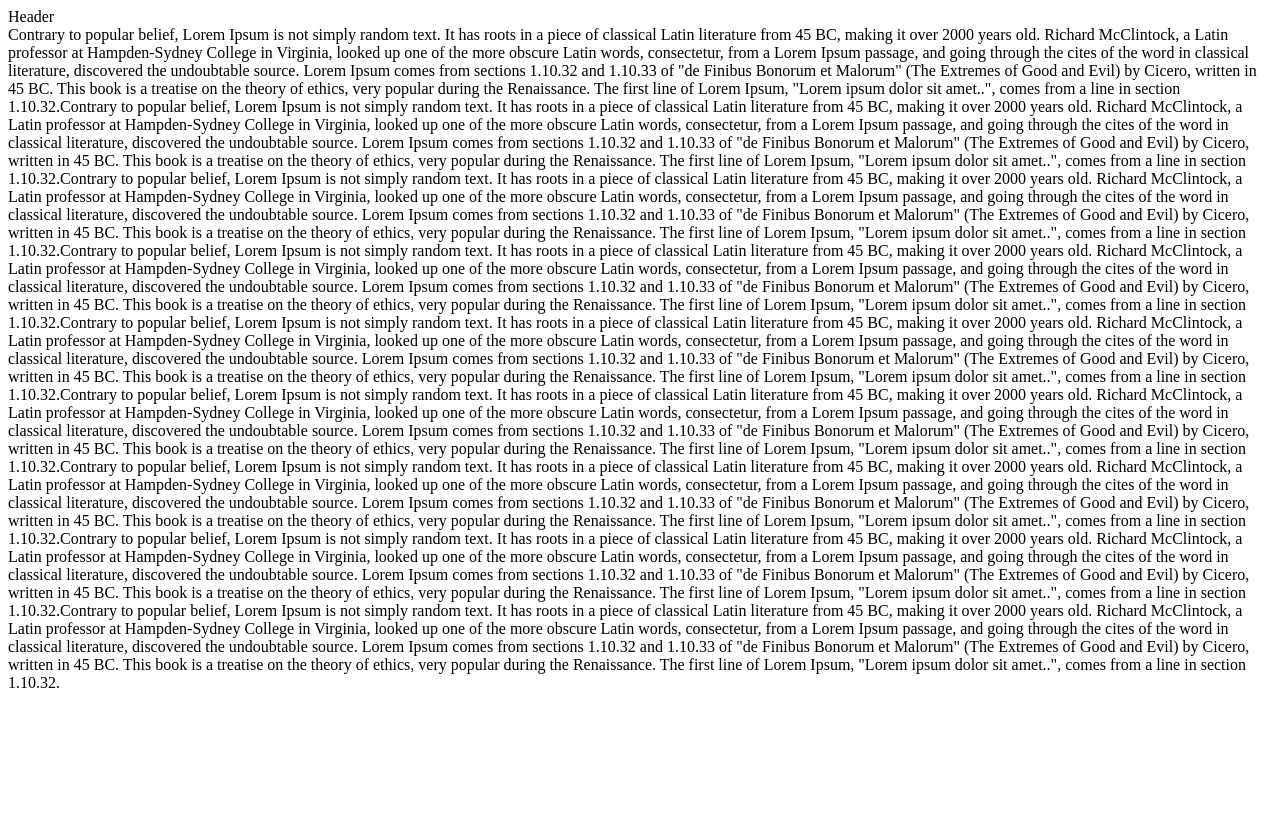
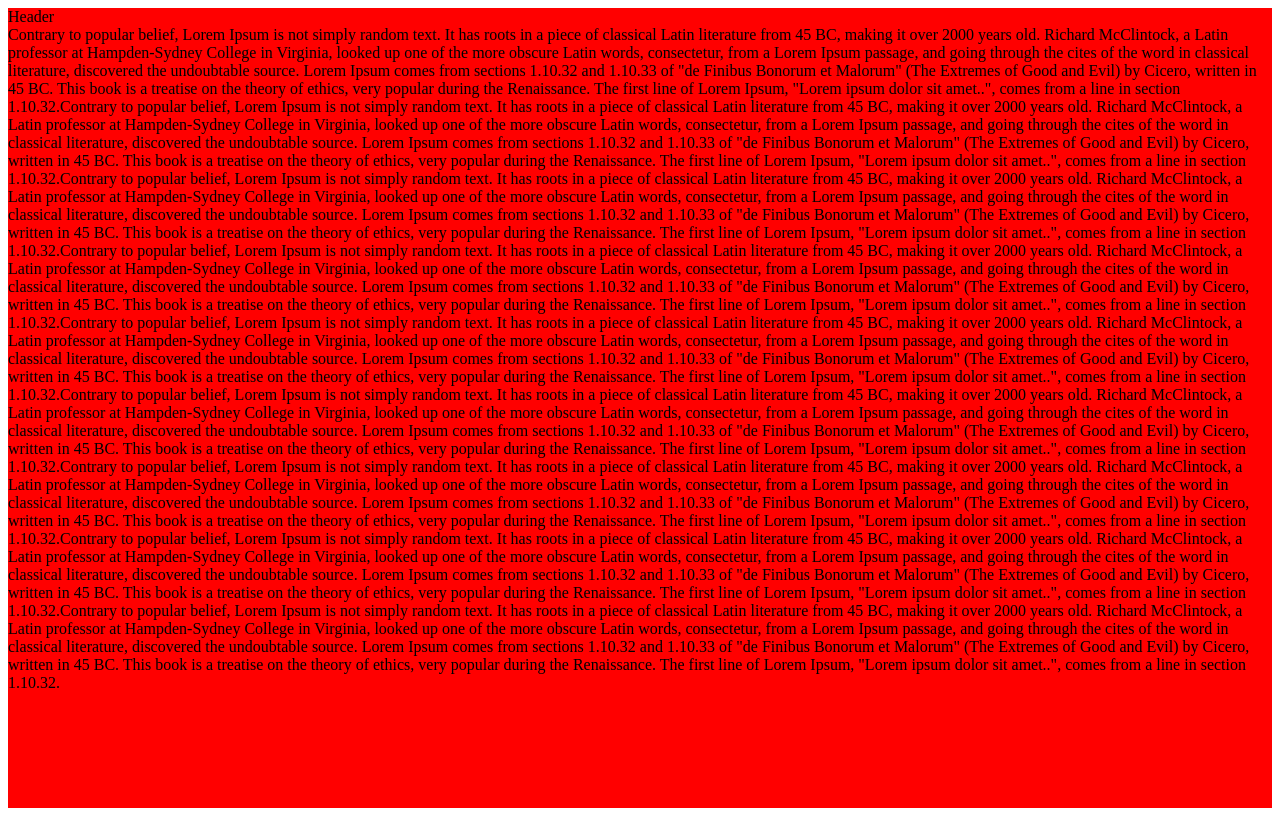
Before and after one commit to moroshko/scroll-issue, a plain HTML site: page index.html in a window 1280 px wide. Drawn offline with Linux system fonts and the light colour scheme.

Commit message:
Attempt to fix

```diff
--- a/index.html
+++ b/index.html
@@ -9,16 +9,18 @@
       height: 100dvh;
       display: flex;
       flex-direction: column;
-      /* container-type: inline-size; */
+      container-type: inline-size;
     }
     .main {
       flex-grow: 1;
-
+      display: flex;
+      flex-direction: column;
       @container (width >= 1024px) {
         background-color: red;
       }
     }
     .scroll {
+      flex-grow: 1;
       overflow-y: auto;
     }
   </style>
```
